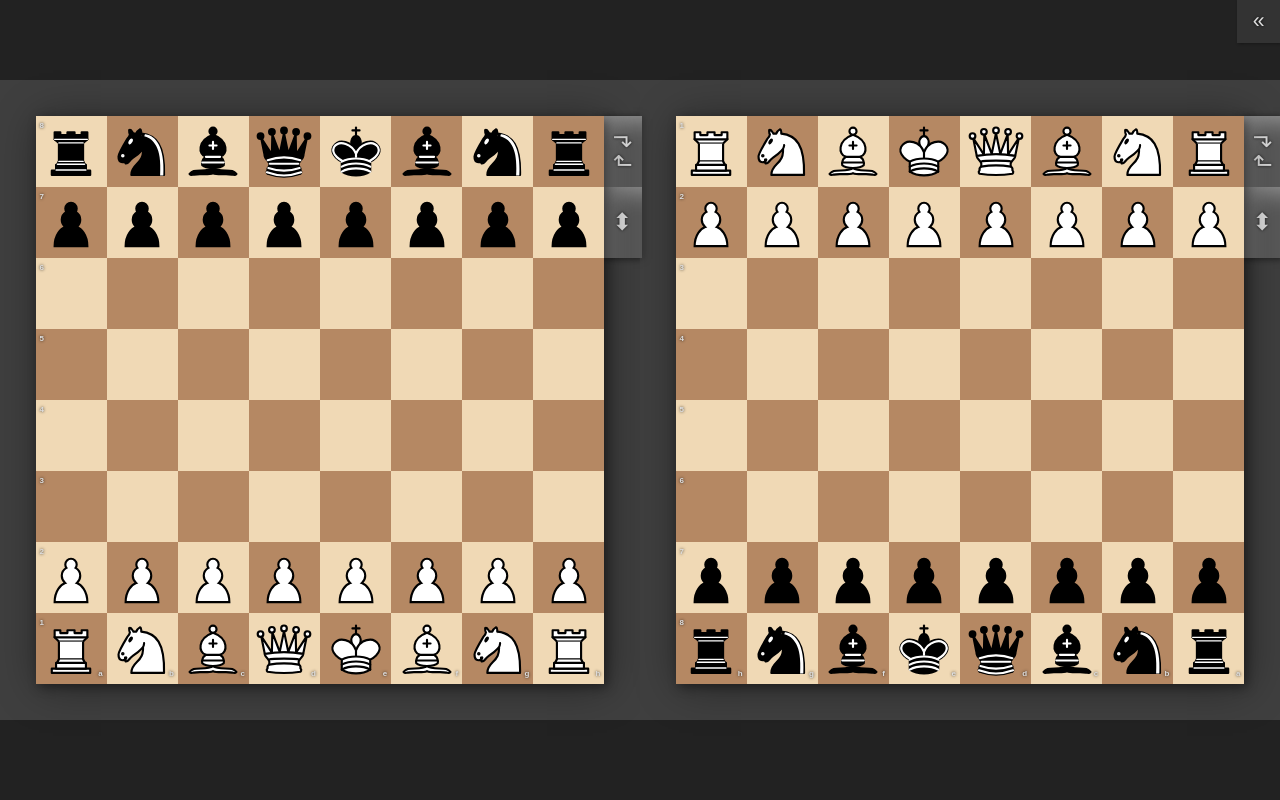
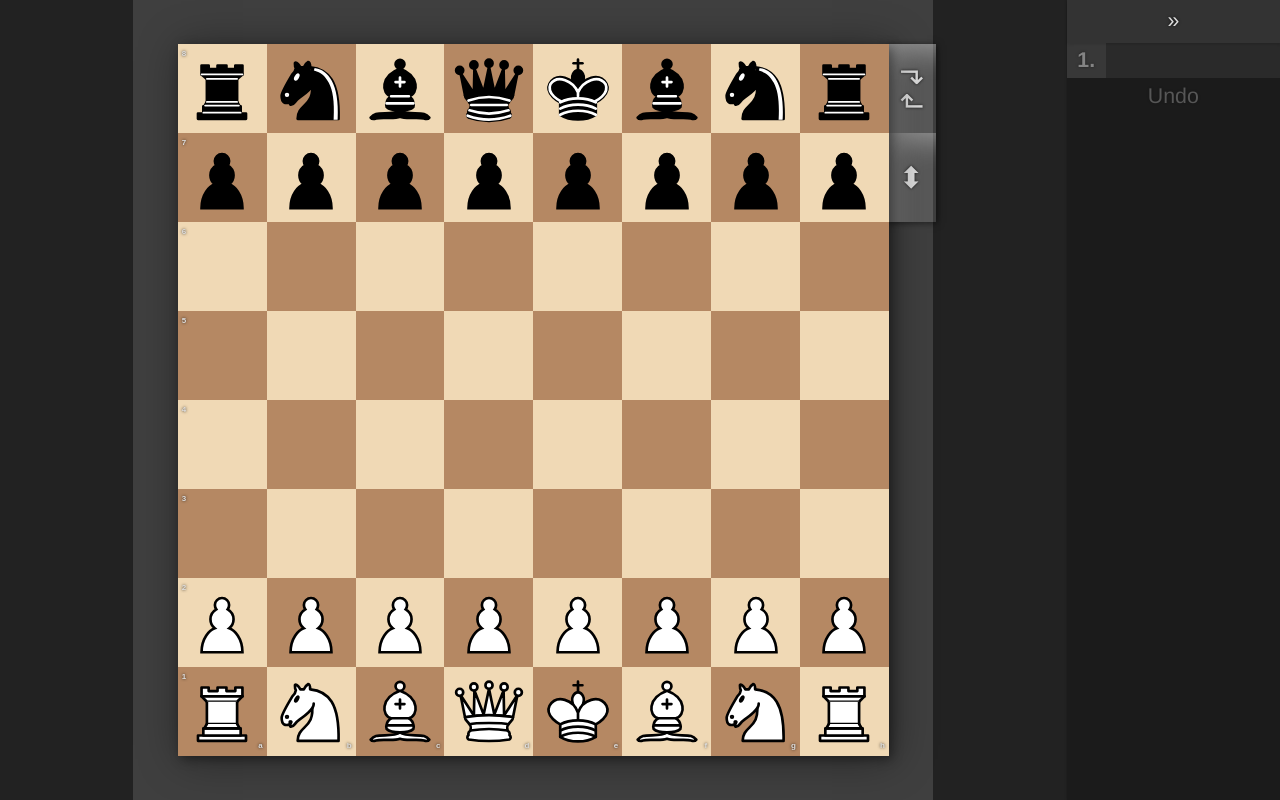
Before and after one commit to philer/phichess, a Svelte app: page / in a window 1280 px wide. Built offline with nearby package versions, Linux system fonts and the light colour scheme.

Commit message:
fix single perspective layout

```diff
--- a/src/Game.svelte
+++ b/src/Game.svelte
@@ -7,13 +7,13 @@
 
   let game = START_GAME
 
-  let showSidebar = false
+  let showSidebar = true
 
   type Layout = { asWhite: boolean, autoflip?: boolean }[]
 
   const layout: Layout = [
     { asWhite: true },
-    { asWhite: false },
+    // { asWhite: false },
   ]
 
   let layoutContainer: HTMLDivElement
@@ -25,8 +25,8 @@
       const { inlineSize: width, blockSize: height } = entry.contentBoxSize[0]
       flowDirection = width > height ? "row" : "column"
       perspectiveSize = flowDirection === "row"
-        ? Math.min(height, width / 2)
-        : Math.min(width, height / 2)
+        ? Math.min(height, width / layout.length)
+        : Math.min(width, height / layout.length)
     })
     resizeObserver.observe(layoutContainer)
     return () => resizeObserver.unobserve(layoutContainer)
```
